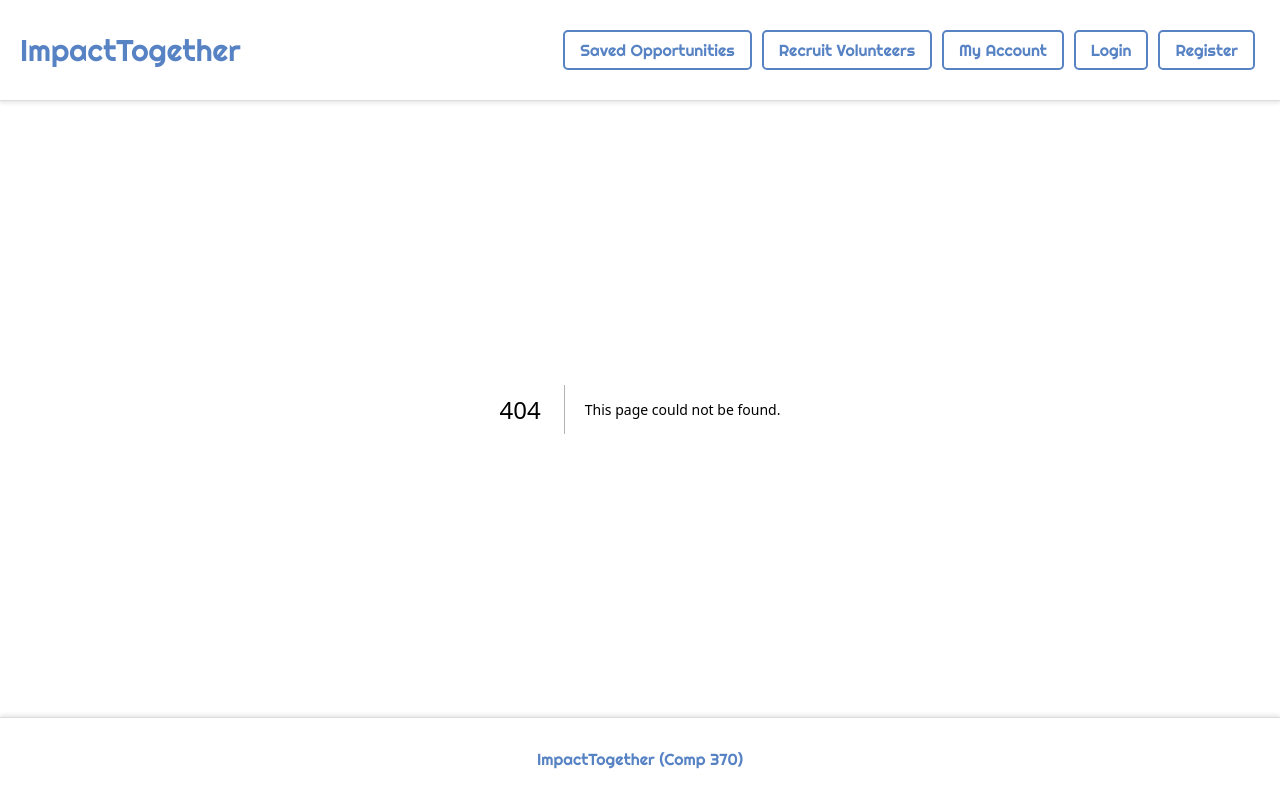
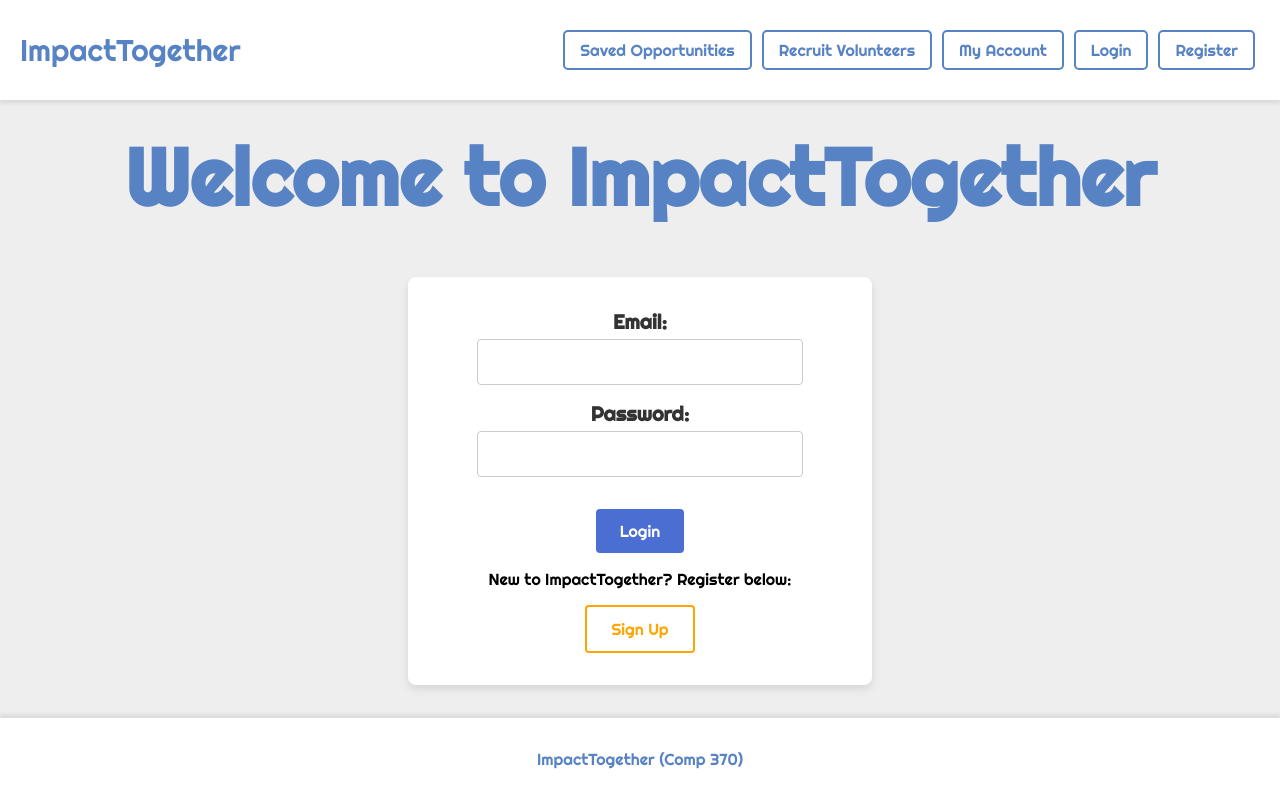
Before and after one commit to bgosal/ImpactTogether, a Next.js app: page /login in a window 1280 px wide. Before the commit this address had no page. Built offline with nearby package versions, Linux system fonts and the light colour scheme.

Commit message:
authentication front end

```diff
--- /dev/null
+++ b/app/css/authentication.css
@@ -0,0 +1,101 @@
+
+
+
+
+main.login-selection {
+  display: flex;
+  flex-direction: column;
+  align-items: center;
+  margin-top: 16px;
+}
+
+h2 {
+  color: #5783c4;
+  font-size: 80px;
+  margin: 0;
+  padding-top: 0;
+  margin-bottom: 50px;
+}
+
+.login-form-container {
+  max-width: 400px;
+  width: 100%;
+  background-color: white;
+  padding: 32px;
+  border-radius: 8px;
+  box-shadow: 0 4px 8px rgba(0, 0, 0, 0.1);
+  text-align: center;
+}
+
+.login-form {
+  display: flex;
+  flex-direction: column;
+  align-items: center;
+  width: 100%;
+}
+
+.form-group {
+  width: 100%;
+  margin-bottom: 16px;
+  display: flex;
+  flex-direction: column;
+  align-items: center;
+}
+
+label {
+  font-size: 20px;
+  color: #333;
+  margin-bottom: 8px;
+}
+
+.input-field {
+  padding: 12px;
+  font-size: 16px;
+  border: 1px solid #ccc;
+  border-radius: 4px;
+  width: 100%;
+  max-width: 300px;
+  text-align: center;
+}
+
+
+.login-button {
+  padding: 12px 24px;
+  font-size: 16px;
+  color: white;
+  background-color: #4A6ED1;
+  border: none;
+  border-radius: 4px;
+  cursor: pointer;
+  margin-top: 16px;
+  transition: background-color 0.3s ease;
+}
+
+.login-button:hover {
+  background-color: #365a9d;
+}
+
+
+.signup-button {
+  background-color: #fff;
+  color: #FFA500;
+  border: 2px solid #FFA500;
+  border-radius: 4px;
+  padding: 12px 24px;
+  font-size: 16px;
+  cursor: pointer;
+  transition: background-color 0.3s ease, color 0.3s ease;
+  width: auto;
+}
+
+.signup-button:hover {
+  background-color: #0056b3;
+  color: #fff;
+  border-color: #0056b3;
+}
+.registration-selection {
+  display: flex;
+  flex-direction: column;
+  align-items: center;
+  margin-top: 16px;
+}
--- a/app/css/event.css
+++ b/app/css/event.css
@@ -54,11 +54,6 @@
   background-color:  #FFA500;
 }
 
-.contact-button {
-  background-color: transparent;
-  border: 2px solid #FFA500;
-  color: #FFA500;
-}
 
 .contact-button, .apply-now-button {
   display: inline-block;
@@ -72,6 +67,13 @@
 
   font-size: 18px
 }
+
+.contact-button {
+  background-color: #fff;
+  border: 2px solid #FFA500;
+  color: #FFA500;
+}
+
 
 .contact-button:hover, .apply-now-button:hover {
   background-color: #0056b3;
--- a/app/layout.js
+++ b/app/layout.js
@@ -1,8 +1,10 @@
 import { Navbar } from "@components/NavBar";
 import { Footer } from "@components/Footer"
 import { Righteous } from 'next/font/google'
+
 import "./css/globals.css";
 import "./css/event.css";
+import "./css/authentication.css";
 
 export const metadata = {
   title: "ImpactTogether",
--- /dev/null
+++ b/app/login/page.js
@@ -0,0 +1,32 @@
+import Link from "next/link";
+
+export default function Login() {
+    return (
+      <main className="login-selection">
+        <h2>Welcome to ImpactTogether</h2>
+        <div className="login-form-container">
+
+          <div className="form-fields">
+            <form className="login-form">
+              <div className="form-group">
+                <label htmlFor="email">Email:</label>
+                <input type="email" id="email" name="email" required className="input-field" />
+              </div>
+              <div className="form-group">
+                <label htmlFor="password">Password:</label>
+                <input type="password" id="password" name="password" required className="input-field" />
+              </div>
+              <button type="submit" className="login-button">Login</button>
+            </form>
+          </div>
+
+          <p>New to ImpactTogether? Register below:</p>
+          <div className="registration-button">
+            <Link href="/register">
+              <button className="signup-button">Sign Up</button>
+            </Link>
+          </div>
+        </div>
+      </main>
+    );
+  }
```
Also changed, not shown: app/register/page.js (added, +49 -0 lines).
